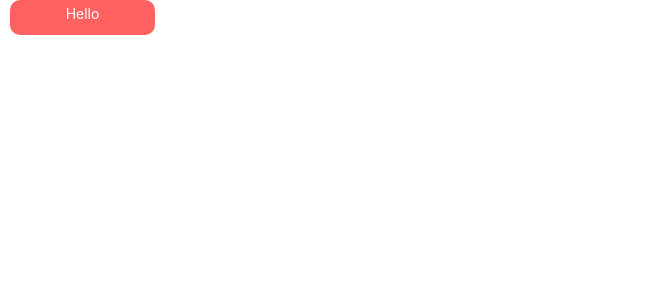
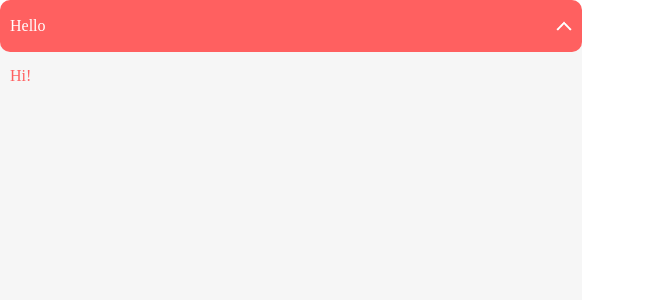
Before and after one commit to HZDevops/kasa, a React (Create React App) app: page / in a window 1280 px wide. Shown: the top 300 px of the page, without its empty margins (0-645 px from the left). Built offline with nearby package versions, Linux system fonts and the light colour scheme.

Commit message:
Adding DropDown component

```diff
--- /dev/null
+++ b/src/App.css
@@ -0,0 +1,11 @@
+/* Base */
+html,
+body {
+  margin: 0;
+  padding: 0;
+}
+
+* {
+  font-family: 'Montserrat';
+  font-weight: 500;
+}
--- a/src/App.js
+++ b/src/App.js
@@ -1,8 +1,10 @@
-import Tag from './components/Tag';
+import DropDown from './components/DropDown.js';
+import './App.css';
+
 function App() {
   return (
     <div>
-      <Tag nom='Hello'/>
+      <DropDown title='Hello' description='Hi!'/>
     </div>
   );
 }
--- /dev/null
+++ b/src/components/DropDown.js
@@ -0,0 +1,40 @@
+import {useState} from 'react';
+import '../styles/DropDown.css';
+import ArrowUp from '../assets/ArrowUp.png';
+import ArrowDown from '../assets/ArrowDown.png'
+
+function DropDown({ title, description }) {
+
+  const [isOpen, setIsOpen] = useState(true);
+
+  return isOpen ? (
+    <div className='kasa-dropdown' key={`dropdown-${title}`}>
+        <div className='dropdown-header'>
+            <div className='dropdown-title'>{title}</div>
+            <a
+                className='dropdown-arrow'
+                href={`#dropdown-${title}`}
+                onClick={() => setIsOpen(false)}
+            >
+                <img src={ArrowUp} alt='dropdown open' />
+            </a>
+        </div>
+        <div className='dropdown-description'>{description}</div>
+    </div>
+    ) : (
+    <div className='kasa-dropdown' key={`dropdown-${title}`}>
+        <div className='dropdown-header'>
+            <div className='dropdown-title'>{title}</div>
+            <a
+                className='dropdown-arrow'
+                href={`#dropdown-${title}`}
+                onClick={() => setIsOpen(true)}
+            >
+                <img src={ArrowDown} alt='dropdown close' />
+            </a>
+        </div>
+    </div>
+    );
+}
+
+export default DropDown;
--- /dev/null
+++ b/src/styles/DropDown.css
@@ -0,0 +1,44 @@
+.kasa-dropdown {
+    width: 582px;
+    height: 52px;
+    border-radius: 10px;
+    margin-bottom: 35px;
+    text-align: left;
+}
+
+.dropdown-header {
+    width: 100%;
+    height: 52px;
+    align-items: center;
+    background-color: #ff6060;
+    border-radius: 10px;
+    display: inline-flex;
+}
+
+.dropdown-title {
+  color: #ffffff;
+  height: 50px;
+  line-height: 50px;
+  margin: 5px 10px;
+}
+
+.dropdown-arrow {
+  display: flex;
+  justify-content: flex-end;
+  margin-right: 10px;
+  width: 100%;
+}
+
+.dropdown-arrow img {
+    width:15.56px;
+}
+
+.dropdown-description {
+    height: 249px;
+    color: #ff6060;
+    margin-top: -10px;
+    padding: 25px 10px 10px 10px;
+    background-color: #f6f6f6;
+    border-bottom-left-radius: 10px;
+    border-bottom-right-radius: 10px;
+}
```
Also changed, not shown: src/styles/App.css (deleted, +0 -40 lines), src/assets/ArrowDown.png (added), src/assets/ArrowUp.png (added).
